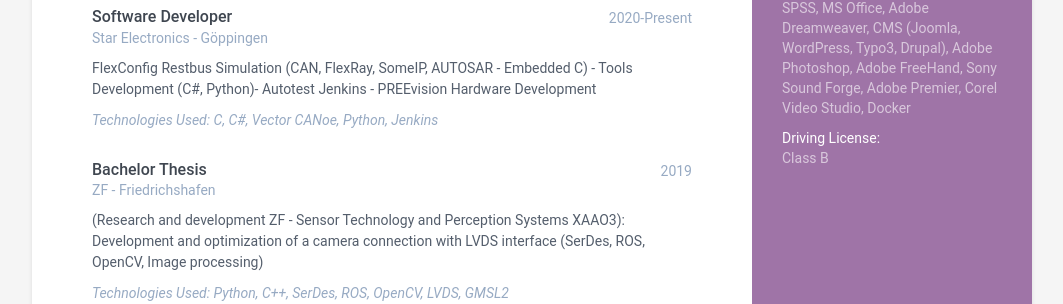
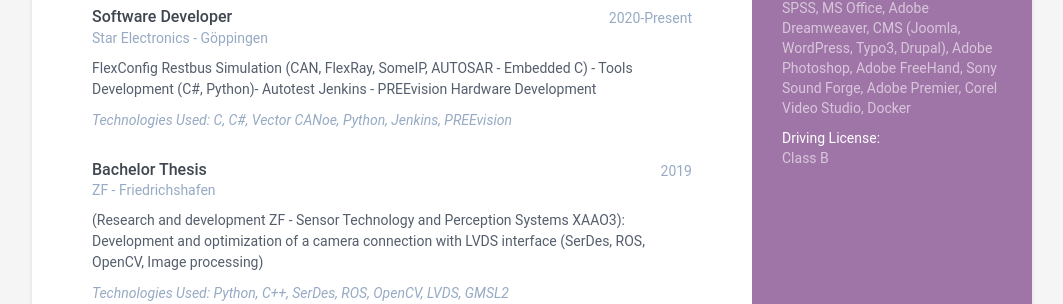
Before and after one commit to jmazyar/jmazyar.github.io, a Jekyll site: the page built from docs/index.html, in a window 1280 px wide. Shown: the part 910-1214 px from the top of the page, without its empty margins (108-1171 px from the left). Built offline with Jekyll 4.4.1, drawn with Linux system fonts in a browser that asks for light colours.

Commit message:
tag line

```diff
--- a/docs/_data/data.yml
+++ b/docs/_data/data.yml
@@ -86,7 +86,7 @@ experiences:
     details: |
       FlexConfig Restbus Simulation (CAN, FlexRay, SomeIP, AUTOSAR - Embedded C) - Tools Development (C#, Python)- Autotest Jenkins - PREEvision Hardware Development
     technologies: |
-      C, C#, Vector CANoe, Python, Jenkins
+      C, C#, Vector CANoe, Python, Jenkins, PREEvision
 
   - role: Bachelor Thesis
     time: 2019
```
